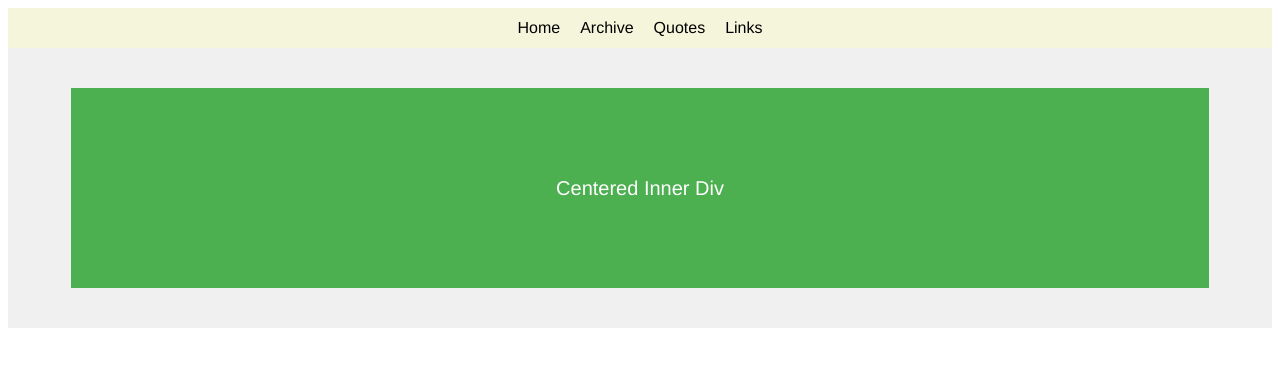
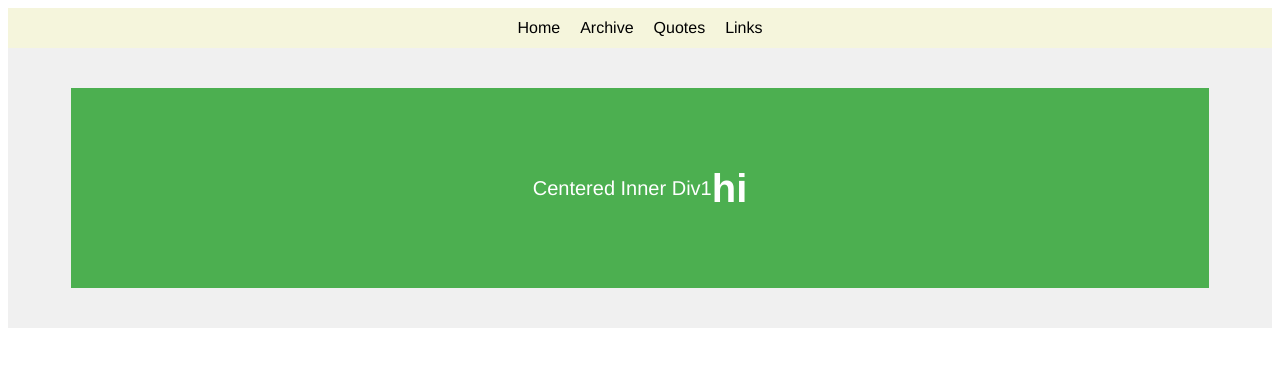
Before and after one commit to ad1093/ad1093.github.io, a plain HTML site: page index.html in a window 1280 px wide. Drawn offline with Linux system fonts and the light colour scheme.

Commit message:
Update index.html

```diff
--- a/index.html
+++ b/index.html
@@ -19,7 +19,8 @@
     </nav>
     <div class="outer">
         <div class="inner">
-            Centered Inner Div
+            Centered Inner Div1
+            <h1>hi</h1>
         </div>
     </div>
 </body>
```
